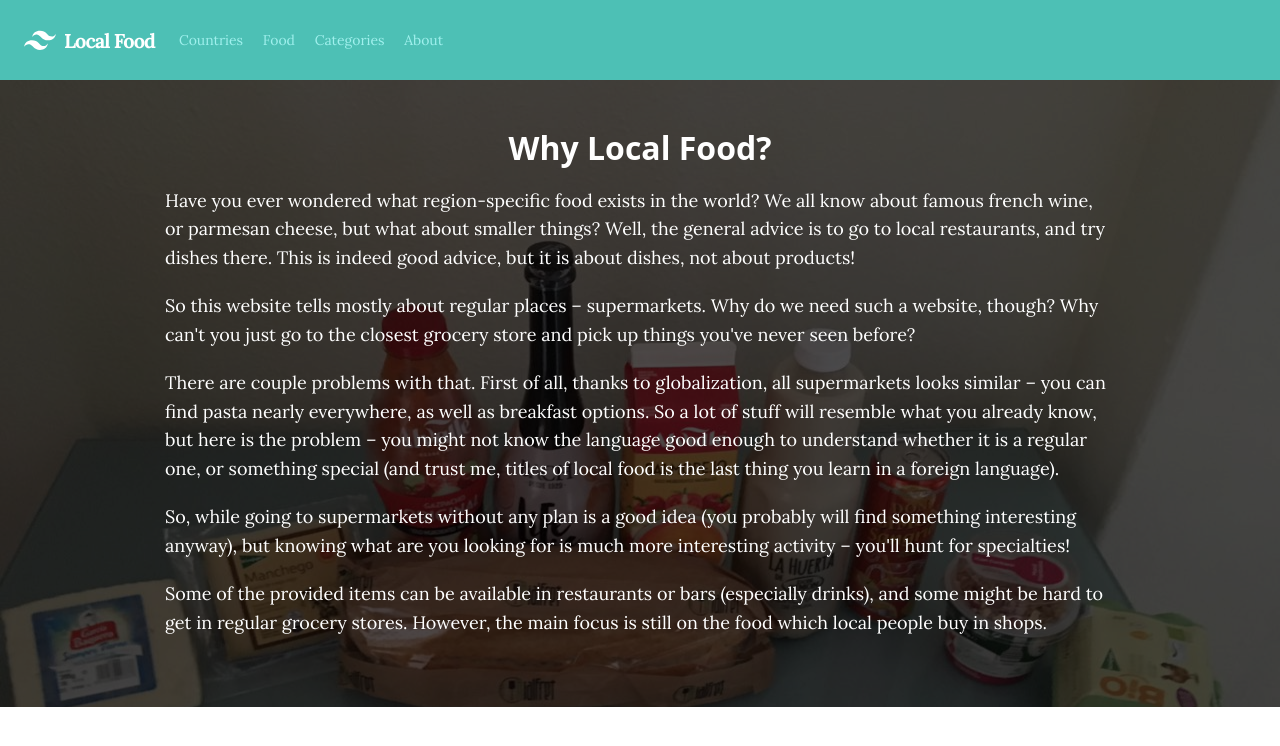
After one commit to Bloomca/local-food, a Django app: template src/food/templates/food/about.html in a window 1280 px wide. The commit adds this page. Shown: the top 746 px of the page. Run offline with Django 3.2, Linux system fonts and the light colour scheme; the template is opened without the code that fills it, so the values that code supplies are empty; parts of the project's set-up code (start-up, migrations or seed data) failed here and were passed over; some web fonts are replaced.

Commit message:
add about page

```diff
--- /dev/null
+++ b/src/food/templates/food/about.html
@@ -0,0 +1,28 @@
+{% extends 'food/base.html' %}
+
+{% block content %}
+<div class="lf-container">
+  <div class="lf-main-bg"></div>
+
+  <div class="lf-content">
+    <h1>
+      Why Local Food?
+    </h1>
+    <p>
+      Have you ever wondered what region-specific food exists in the world? We all know about famous french wine, or parmesan cheese, but what about smaller things? Well, the general advice is to go to local restaurants, and try dishes there. This is indeed good advice, but it is about dishes, not about products!
+    </p>
+    <p>
+    So this website tells mostly about regular places – supermarkets. Why do we need such a website, though? Why can't you just go to the closest grocery store and pick up things you've never seen before?
+    </p>
+    <p>
+    There are couple problems with that. First of all, thanks to globalization, all supermarkets looks similar – you can find pasta nearly everywhere, as well as breakfast options. So a lot of stuff will resemble what you already know, but here is the problem – you might not know the language good enough to understand whether it is a regular one, or something special (and trust me, titles of local food is the last thing you learn in a foreign language).
+    </p>
+    <p>
+      So, while going to supermarkets without any plan is a good idea (you probably will find something interesting anyway), but knowing what are you looking for is much more interesting activity – you'll hunt for specialties!
+    </p>
+    <p>
+    Some of the provided items can be available in restaurants or bars (especially drinks), and some might be hard to get in regular grocery stores. However, the main focus is still on the food which local people buy in shops.
+    </p>
+  </div>
+</div>
+{% endblock %}
--- a/src/food/templates/food/base.html
+++ b/src/food/templates/food/base.html
@@ -44,6 +44,9 @@
         <a href="/categories" class="inline-block mt-0 text-teal-lighter hover:text-white mr-4">
           Categories
         </a>
+        <a href="/about" class="inline-block mt-0 text-teal-lighter hover:text-white mr-4">
+          About
+        </a>
       </div>
     </div>
   </nav>
--- a/src/food/urls.py
+++ b/src/food/urls.py
@@ -1,11 +1,12 @@
 from django.urls import path
 
-from .views import index, food, country, countries, food_list
+from .views import index, food, country, countries, food_list, about
 
 urlpatterns = [
     path('', index),
     path('food/<food_slug>', food),
     path('country/<country_code>', country),
     path('food', food_list),
-    path('countries', countries)
+    path('countries', countries),
+    path('about', about)
 ]
```
